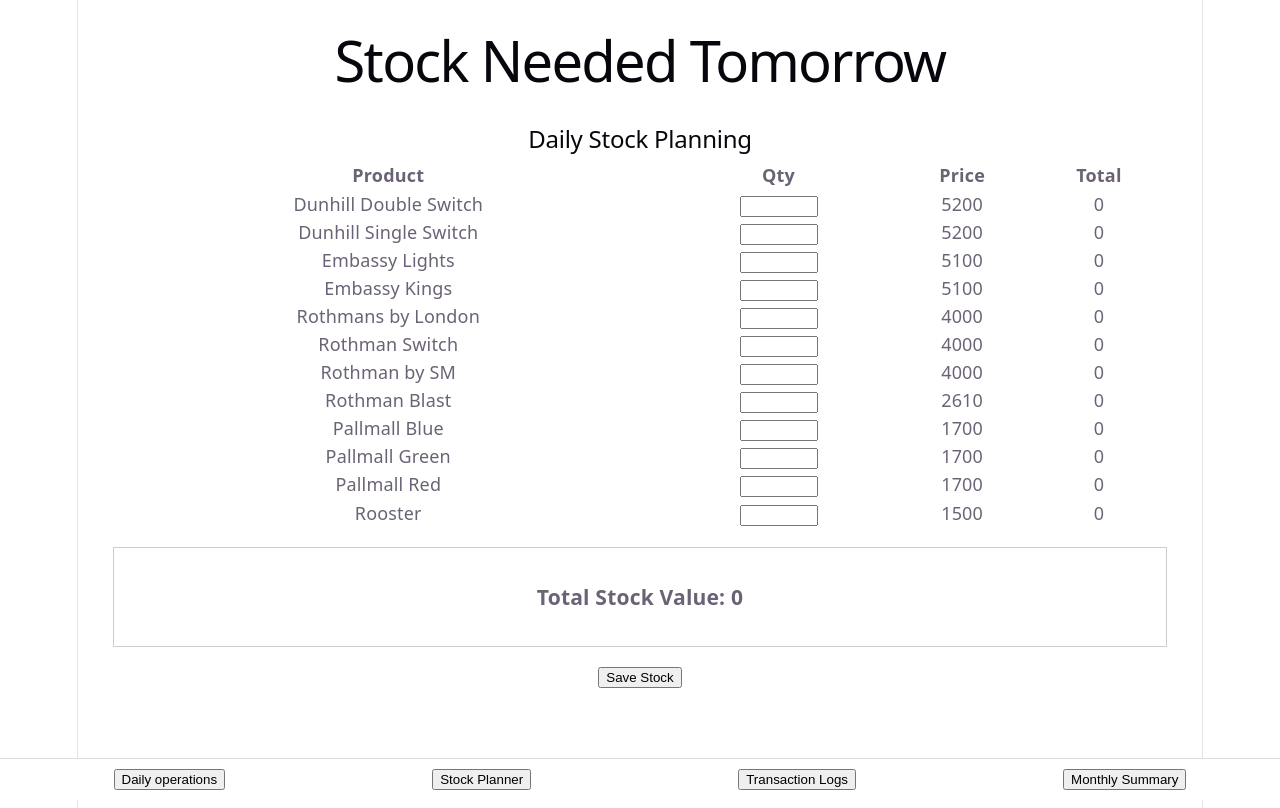
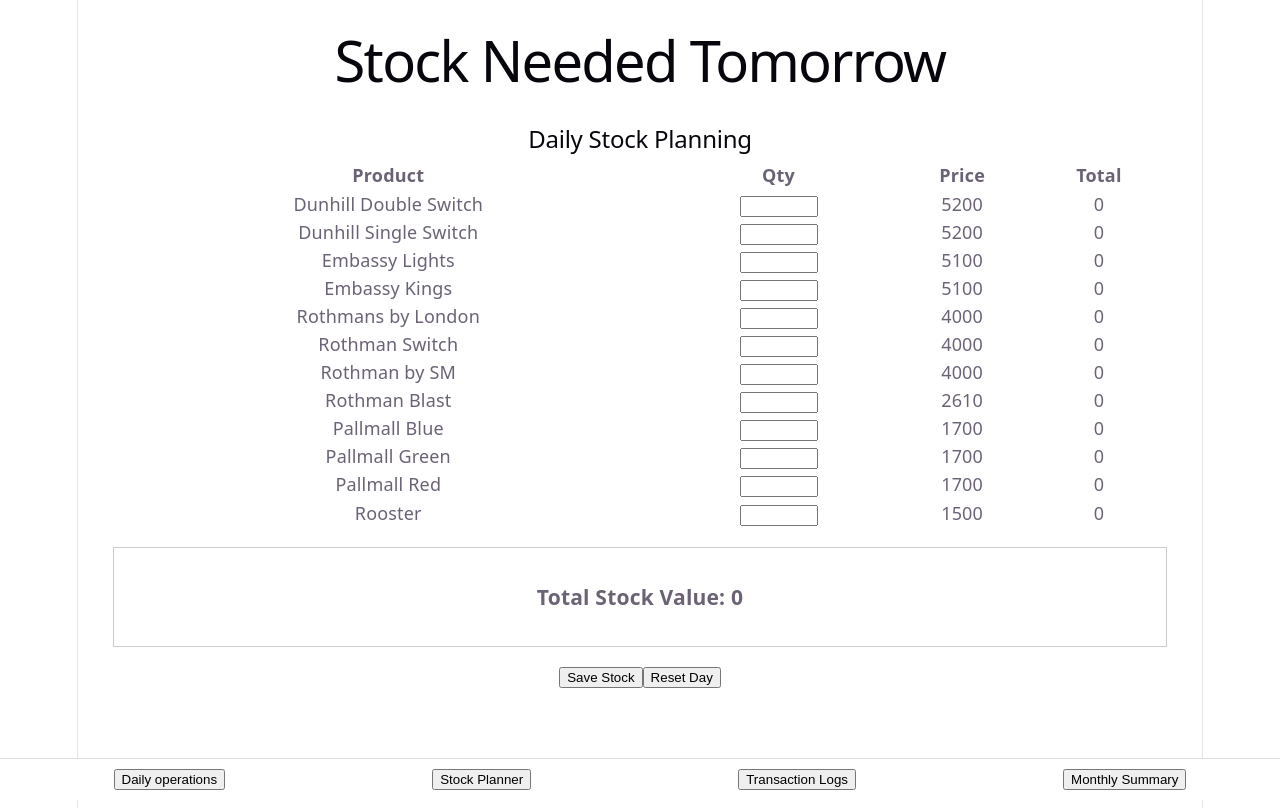
Before and after one commit to ajcliff/stock-tracker, a React (Vite) app: page /stock-planning in a window 1280 px wide. Built offline with nearby package versions, Linux system fonts and the light colour scheme; no server answers; the database is empty.

Commit message:
Fix Vercel routing

```diff
--- a/src/components/StockPlanningTable.jsx
+++ b/src/components/StockPlanningTable.jsx
@@ -60,7 +60,9 @@
       0
     );
   }
-
+function handleResetDay() {
+  setStock({});
+}
   async function handleSave() {
     await saveStockNeededToday(
       stock
@@ -176,6 +178,9 @@
       >
         Save Stock
       </button>
+      <button onClick={handleResetDay}>
+  Reset Day
+</button>
     </div>
   );
 }
```
Also changed, not shown: src/pages/LoginPage.jsx (added, +19 -0 lines).
